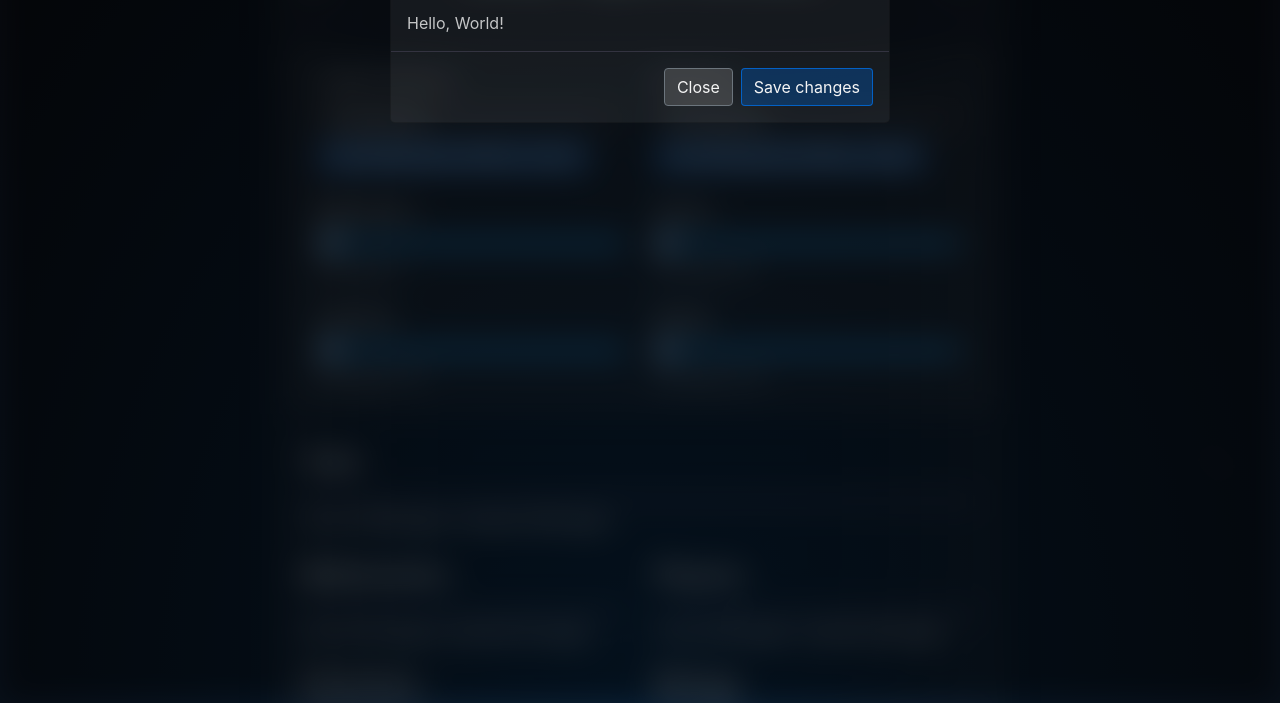
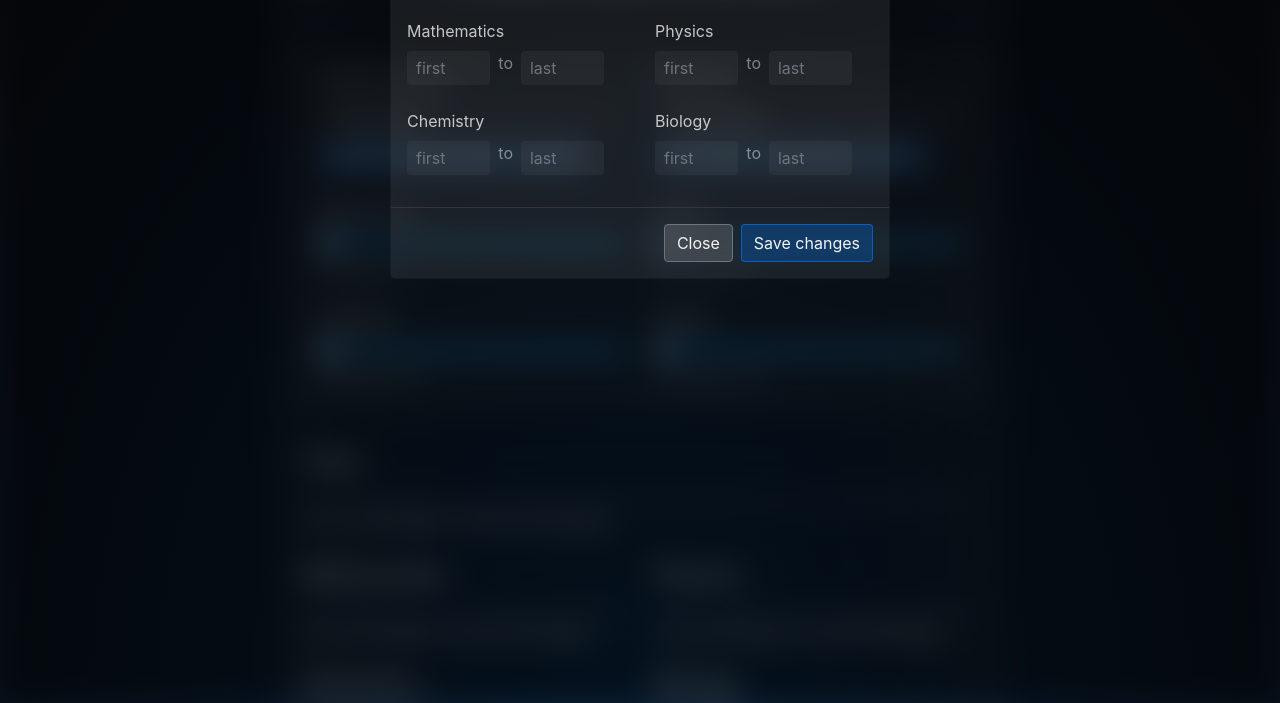
Before and after one commit to hadialqattan/tahsily-progress-calculator, a plain HTML site: page index.html in a window 1280 px wide. Both pictures are taken after a click on the picture 316 px from the left and 71 px from the top of the page. Shown: the part 97-800 px from the top of the page. Drawn offline with Linux system fonts and the light colour scheme; no server answers.

Commit message:
Add: first/last pages for each subject in settings (no Logic - noJS)

```diff
--- a/css/main.css
+++ b/css/main.css
@@ -80,14 +80,14 @@ input#unmute {
   opacity: 0.25;
 }
 
-/* Settings button */
+/* Settings button & modal */
 .settings-button {
   position: absolute;
   left: 1.5rem;
   top: 1.35rem;
 }
 .settings.modal-content {
-  background: rgba(125, 125, 125, 0.125) !important;
+  background: rgba(150, 150, 150, 0.125) !important;
 }
 .settings.modal-header {
   border-bottom: 1px solid rgba(55, 54, 68, 0.9);
@@ -107,6 +107,15 @@ input#unmute {
 .settings.close {
   color: white;
   text-shadow: 0 0;
+}
+.first-page {
+  padding-right: 5px;
+}
+.last-page {
+  padding-left: 5px;
+}
+.to-span {
+  padding: 0;
 }
 
 /* Input rages style */
--- a/index.html
+++ b/index.html
@@ -52,7 +52,7 @@ Copyright (c) 2021 Hadi Alqattan <alqattanhadizaki@gmail.com>
   <div id='stars3'></div>
 
   <!-- Settings modal -->
-  <div class="modal fade" id="settingsModal" tabindex="1" role="dialog" aria-labelledby="settingsLabel"
+  <div class="modal fade settings" id="settingsModal" tabindex="1" role="dialog" aria-labelledby="settingsLabel"
     aria-hidden="true">
     <div class="modal-dialog" role="document">
       <div class="modal-content settings">
@@ -63,7 +63,86 @@ Copyright (c) 2021 Hadi Alqattan <alqattanhadizaki@gmail.com>
           </button>
         </div>
         <div class="modal-body settings">
-          Hello, World!
+          <form>
+
+            <div class="row">
+
+              <div class="col-lg-6" spellcheckker="false">
+                <div class="form-group">
+                  <label>Mathematics</label>
+                  <div class="row">
+                    <div class="col-lg-5 first-page" spellcheckker="false">
+                      <input id="math-first" type="number" class="form-control input-field" min="0" placeholder="first">
+                    </div>
+                    <div class="col-lg-1 to-span text-center" spellcheckker="false">
+                      <span class="input-span">to</span>
+                    </div>
+                    <div class="col-lg-5 last-page" spellcheckker="false">
+                      <input id="math-last" type="number" class="form-control input-field" min="0" placeholder="last">
+                    </div>
+                  </div>
+                </div>
+              </div>
+
+              <div class="col-lg-6" spellcheckker="false">
+                <div class="form-group">
+                  <label>Physics</label>
+                  <div class="row">
+                    <div class="col-lg-5 first-page" spellcheckker="false">
+                      <input id="phys-first" type="number" class="form-control input-field" min="0" placeholder="first">
+                    </div>
+                    <div class="col-lg-1 to-span text-center" spellcheckker="false">
+                      <span class="input-span">to</span>
+                    </div>
+                    <div class="col-lg-5 last-page" spellcheckker="false">
+                      <input id="phys-last" type="number" class="form-control input-field" min="0" placeholder="last">
+                    </div>
+                  </div>
+                </div>
+              </div>
+
+            </div>
+
+            <div class="row">
+
+              <div class="col-lg-6" spellcheckker="false">
+                <div class="form-group">
+                  <label>Chemistry</label>
+                  <div class="row">
+                    <div class="col-lg-5 first-page" spellcheckker="false">
+                      <input id="chem-first" type="number" class="form-control input-field" min="0" placeholder="first">
+                    </div>
+                    <div class="col-lg-1 to-span text-center" spellcheckker="false">
+                      <span class="input-span">to</span>
+                    </div>
+                    <div class="col-lg-5 last-page" spellcheckker="false">
+                      <input id="chem-last" type="number" class="form-control input-field" min="0" placeholder="last">
+                    </div>
+                  </div>
+                </div>
+              </div>
+
+              <div class="col-lg-6" spellcheckker="false">
+                <div class="form-group">
+                  <label>Biology</label>
+                  <div class="row">
+                    <div class="col-lg-5 first-page" spellcheckker="false">
+                      <input id="biol-first" type="number" class="form-control input-field" min="0" placeholder="first">
+                    </div>
+                    <div class="col-lg-1 to-span text-center" spellcheckker="false">
+                      <span class="input-span">to</span>
+                    </div>
+                    <div class="col-lg-5 last-page" spellcheckker="false">
+                      <input id="biol-last" type="number" class="form-control input-field" min="0" placeholder="last">
+                    </div>
+                  </div>
+                </div>
+              </div>
+
+            </div>
+
+          </form>
+
         </div>
         <div class="modal-footer settings">
           <button type="button" class="btn btn-secondary settings" data-dismiss="modal">Close</button>
```
